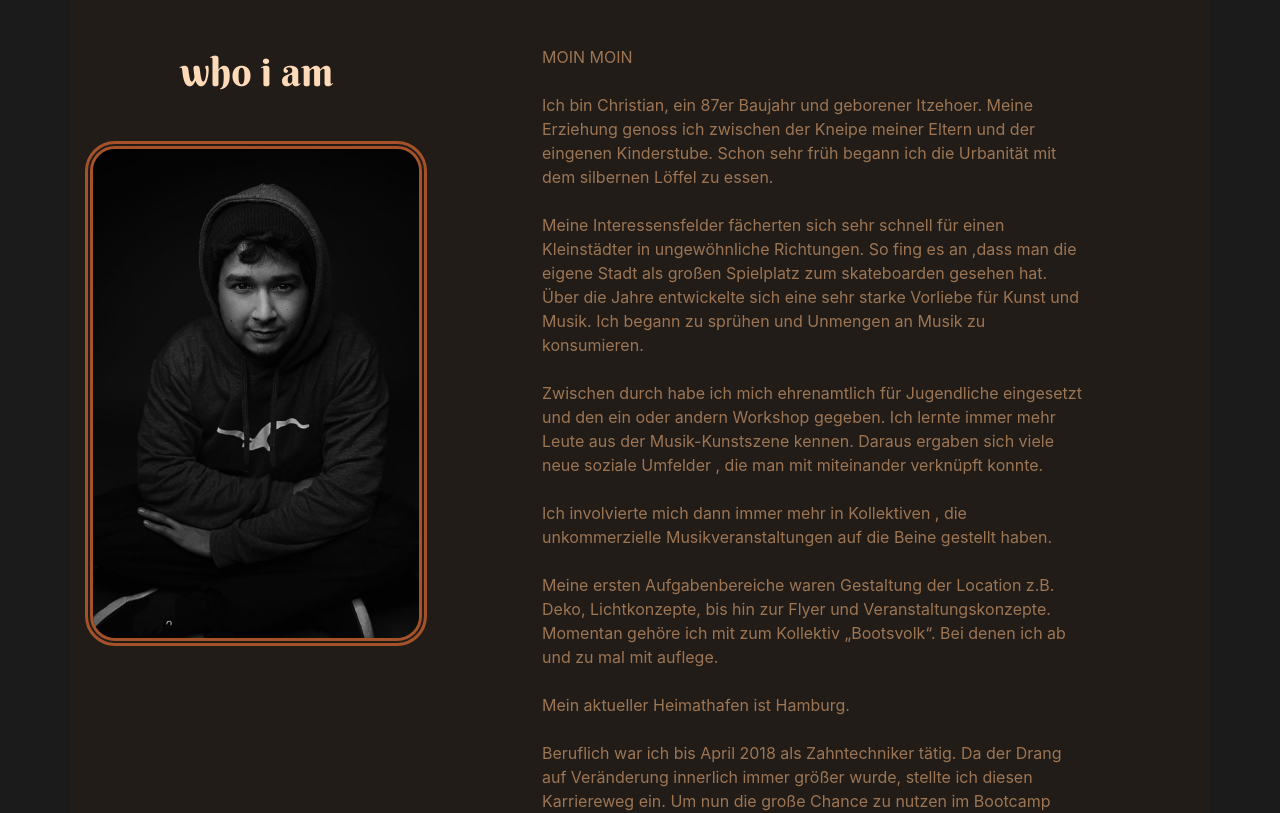
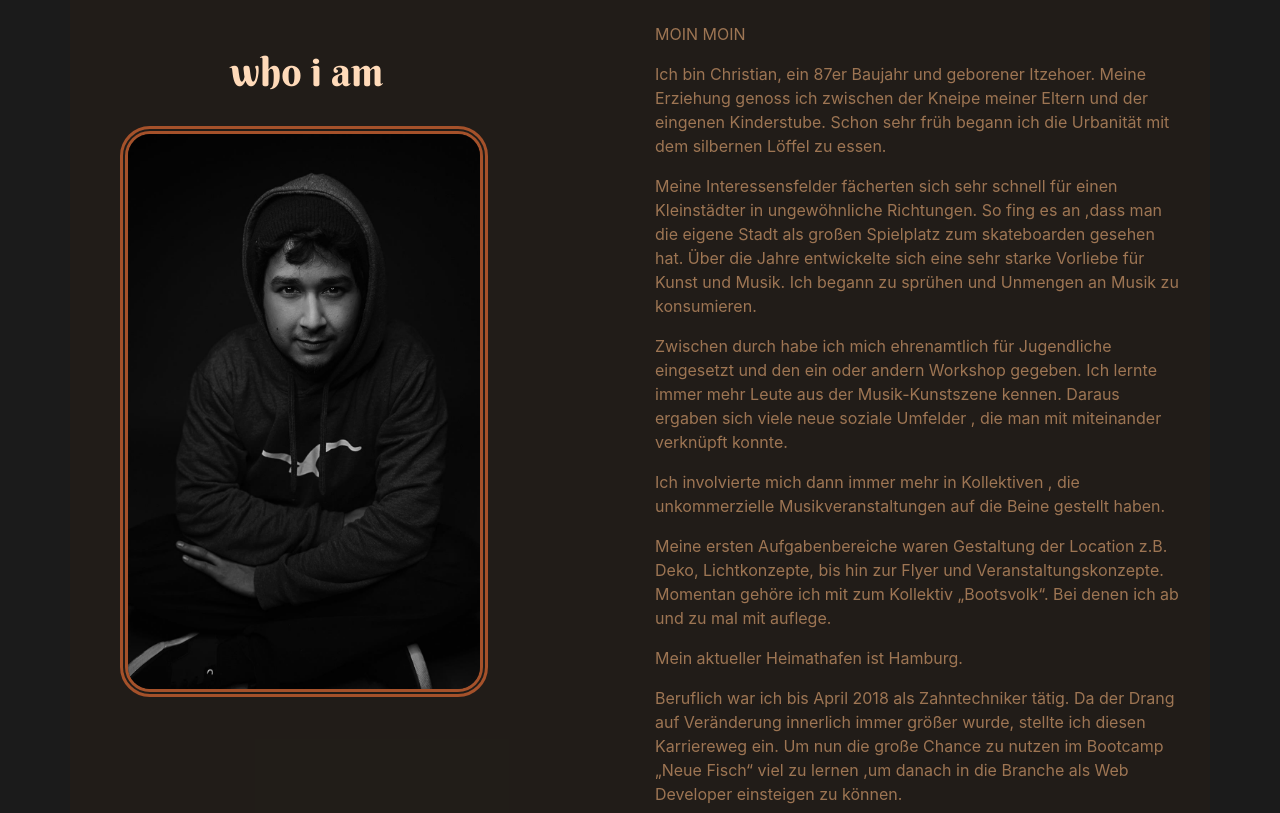
Before and after one commit to izcaptain/masterkey, a website: page docs/index.html in a window 1280 px wide. Shown: the part 1040-1853 px from the top of the page. Drawn offline with Linux system fonts and the light colour scheme.

Commit message:
Add sunday

```diff
--- a/docs/index.html
+++ b/docs/index.html
@@ -1,5 +1,6 @@
 <!DOCTYPE html>
 <html lang="de">
+
 <head>
     <meta charset="UTF-8">
     <meta name="viewport" content="width=device-width, initial-scale=1.0">
@@ -10,83 +11,119 @@
     <link rel="stylesheet" href="css/styles.css">
     <title>MASTERKEY</title>
 </head>
+
 <body class="back">
     <div class="container topic">
         <header>
             <h1 class="pictext">today is a good day</h1>
-        <a href="#me"><img class="container pic" src="img/DSC_6290.JPG" alt="Alte Holzbole auf der eine Schnapsflasche, ein Aschenbecher mit qualmender Zigarette steht.In der Fütze von der Schnapsflasche
-        schwimmt ein Papierschiff"></a>
+            <a href="#me">
+                <img class="container pic" src="img/DSC_6290.JPG" alt="Alte Holzbole auf der eine Schnapsflasche, ein Aschenbecher mit qualmender Zigarette steht.In der Fütze von der Schnapsflasche
+        schwimmt ein Papierschiff">
+            </a>
 
             <nav>
                 <ul class="menu">
-                <li class="list_item btn btn-dark btn-lg"><a href="#ME">ME</a></li>
-                <li class="list_item btn btn-dark btn-lg"><a href="#myself">MYSELF</a></li>
-                <li class="list_item btn btn-dark btn-lg"><a href="#and">AND</a></li>
-                <li class="list_item btn btn-dark btn-lg"><a href="#impress">I</a></li>
+                    <li class="list_item btn btn-dark btn-lg">
+                        <a href="#ME">ME</a>
+                    </li>
+                    <li class="list_item btn btn-dark btn-lg">
+                        <a href="#myself">MYSELF</a>
+                    </li>
+                    <li class="list_item btn btn-dark btn-lg">
+                        <a href="#and">AND</a>
+                    </li>
+                    <li class="list_item btn btn-dark btn-lg">
+                        <a href="#impress">I</a>
+                    </li>
                 </ul>
             </nav>
         </header>
 
 
         <main id="me">
-                  <h1 class="wer">who i am</h1>
-            <div class="row"><img id="myself" class="myself" src="img/black.jpg" alt="ICKE">
-                <p id="ME" class="col-6 metext">
-                    <br>MOIN MOIN<br>
-                    <br>Ich bin Christian, ein 87er Baujahr und geborener Itzehoer. Meine Erziehung genoss ich zwischen der Kneipe meiner Eltern und
-                    der eingenen Kinderstube. Schon sehr früh begann ich die Urbanität mit dem silbernen Löffel zu essen.
-                    <br>
+            <h1 class="who">who i am</h1>
+            <div class="container">
+                <div class="row">
+                    <div class="col-lg-6">
+                        <img id="myself" class="myself" src="img/black.jpg" alt="ICKE">
+                    </div>
+                    <div class="col-lg-6"><p id="ME">
+                            <p>MOIN MOIN<p>
+                                    <p>Ich bin Christian, ein 87er Baujahr und geborener Itzehoer. Meine Erziehung genoss ich
+                                        zwischen der Kneipe meiner Eltern und der eingenen Kinderstube. Schon sehr früh begann
+                                        ich die Urbanität mit dem silbernen Löffel zu essen.
+                                        <p>
 
-                    <br>Meine Interessensfelder fächerten sich sehr schnell für einen Kleinstädter in ungewöhnliche Richtungen. So fing es an ,dass
-                    man die eigene Stadt als großen Spielplatz zum skateboarden gesehen hat. Über die Jahre entwickelte sich eine sehr starke
-                    Vorliebe für Kunst und Musik. Ich begann zu sprühen und Unmengen an Musik zu konsumieren.
-                    <br>
+                                            <p>Meine Interessensfelder fächerten sich sehr schnell für einen Kleinstädter in
+                                                ungewöhnliche Richtungen. So fing es an ,dass man die eigene Stadt als großen
+                                                Spielplatz zum skateboarden gesehen hat. Über die Jahre entwickelte sich
+                                                eine sehr starke Vorliebe für Kunst und Musik. Ich begann zu sprühen und
+                                                Unmengen an Musik zu konsumieren.
+                                                <p>
 
-                    <br>Zwischen durch habe ich mich ehrenamtlich für Jugendliche eingesetzt und den ein oder andern Workshop gegeben. Ich lernte
-                    immer mehr Leute aus der Musik-Kunstszene kennen. Daraus ergaben sich viele neue soziale Umfelder , die man mit miteinander
-                    verknüpft konnte.
-                    <br>
+                                                    <p>Zwischen durch habe ich mich ehrenamtlich für Jugendliche eingesetzt
+                                                        und den ein oder andern Workshop gegeben. Ich lernte immer mehr Leute
+                                                        aus der Musik-Kunstszene kennen. Daraus ergaben sich viele neue soziale
+                                                        Umfelder , die man mit miteinander verknüpft konnte.
+                                                        <p>
 
-                    <br>Ich involvierte mich dann immer mehr in Kollektiven , die unkommerzielle Musikveranstaltungen auf die Beine gestellt haben.
-                    <br>
+                                                            <p>Ich involvierte mich dann immer mehr in Kollektiven , die unkommerzielle
+                                                                Musikveranstaltungen auf die Beine gestellt haben.
+                                                                <p>
 
-                    <br>Meine ersten Aufgabenbereiche waren Gestaltung der Location z.B. Deko, Lichtkonzepte, bis hin zur Flyer und Veranstaltungskonzepte.
-                    Momentan gehöre ich mit zum Kollektiv „Bootsvolk“. Bei denen ich ab und zu mal mit auflege.
-                    <br>
+                                                                    <p>Meine ersten Aufgabenbereiche waren Gestaltung der Location
+                                                                        z.B. Deko, Lichtkonzepte, bis hin zur Flyer und Veranstaltungskonzepte.
+                                                                        Momentan gehöre ich mit zum Kollektiv „Bootsvolk“.
+                                                                        Bei denen ich ab und zu mal mit auflege.
+                                                                        <p>
 
-                    <br>Mein aktueller Heimathafen ist Hamburg.<br>
+                                                                            <p>Mein aktueller Heimathafen ist Hamburg.
+                                                                                <p>
 
-                    <br>Beruflich war ich bis April 2018 als Zahntechniker tätig. Da der Drang auf Veränderung innerlich immer größer wurde, stellte
-                    ich diesen Karriereweg ein. Um nun die große Chance zu nutzen im Bootcamp „Neue Fisch“ viel zu lernen ,um danach in die Branche
+                                                                                    <p>Beruflich war ich bis April 2018 als
+                                                                                        Zahntechniker tätig. Da der Drang
+                                                                                        auf Veränderung innerlich immer größer
+                                                                                        wurde, stellte ich diesen Karriereweg
+                                                                                        ein. Um nun die große Chance zu nutzen
+                                                                                        im Bootcamp „Neue Fisch“ viel zu
+                                                                                        lernen ,um danach in die Branche
                                                                                         als Web Developer einsteigen zu können.
-                    <br></p>
+                                                                                        <p></p>
+                    </div>
+                </div>
+
             </div>
         </main>
 
-        <div>
+
         <aside>
             <h2 id="and" class="anyskills">...any skills?</h2>
             <p>
-                    <br>Na klar!<br>
+                <br>Na klar!
+                <br>
 
-                            <br>Meine Eigenschaft ist es auf andere Menschen ruhig zu wirken, wie das Meer kurz vorm Sturm. Dinge aus verschiedene Perspektiven
-                            zu sehen. Offen für neu Sachen zu sein, viel Engagement ein zu bringen um mit kreativen Ansätzen das jeweilige Ziel
-                            zu erreichen. Denn außergewöhnliche Situationen erfordern besondere Maßnahmen. Hier nur ein paar Soft-/Hardskills :<br>
+                <br>Meine Eigenschaft ist es auf andere Menschen ruhig zu wirken, wie das Meer kurz vorm Sturm. Dinge aus verschiedene
+                Perspektiven zu sehen. Offen für neu Sachen zu sein, viel Engagement ein zu bringen um mit kreativen Ansätzen
+                das jeweilige Ziel zu erreichen. Denn außergewöhnliche Situationen erfordern besondere Maßnahmen. Hier nur
+                ein paar Soft-/Hardskills :
+                <br>
             </p>
             <ul class="col">
-               <br><br>
+                <br>
+                <br>
                 <li>Zahntechnik-im Bereich Kunstoffprothetik, Modellgußtechnik, Lasern, Polymere Verblendtechnik, ABS und CAD/CAM-Technik</li>
                 <li>Photography/Umgang mit Spiegelreflexkameras/Bildkonzepten/Tonwertkorrekturen</li>
                 <li>Kreative Wandgestaltung mit Sprühdosen</li>
                 <li>Gastronomisches Grundwissen/ z.b für Musikveranstaltungen</li>
                 <li>Siebdruck/beschichten der Siebe und drucken auf Wasserbasisfarben</li>
                 <li>just in process: HTML/CSS</li>
-              <li>Softskills: Teamfähig/ Zuverlässig/ ein Blick für Ästehtik/ Verantwortungsbewusst/ soziale Kompetenz im Umgang mit Menschen</li>
+                <li>Softskills: Teamfähig/ Zuverlässig/ ein Blick für Ästehtik/ Verantwortungsbewusst/ soziale Kompetenz im Umgang
+                    mit Menschen</li>
                 </li>
             </ul>
 
         </aside>
-       </div>
+
 
         <footer>
             <h3 id="impress" class="impress">*impress&amp;contact*</h3>
@@ -106,12 +143,13 @@
 
                     <strong>Haftungsausschluss für Links:</strong>
                     <br>
-                    <br>Meine Website enthält Links zu externen Webseiten Dritter, auf deren Inhalte ich keinen Einfluss haben. Deshalb
-                    kannen ich für diese fremden Inhalte auch keine Gewähr übernehmen. Für die Inhalte der verlinkten Seiten ist stets
-                    der jeweilige Anbieter oder Betreiber der Seiten verantwortlich. Die verlinkten Seiten wurden zum Zeitpunkt der Verlinkung
-                    auf mögliche Rechtsverstöße überprüft. Rechtswidrige Inhalte waren zum Zeitpunkt der Verlinkung nicht erkennbar.
-                    Eine permanente inhaltliche Kontrolle der verlinkten Seiten ist jedoch ohne konkrete Anhaltspunkte einer Rechtsverletzung
-                    nicht zumutbar. Bei Bekanntwerden von Rechtsverletzungen werden wir derartige Links umgehend entfernen.</p>
+                    <br>Meine Website enthält Links zu externen Webseiten Dritter, auf deren Inhalte ich keinen Einfluss haben.
+                    Deshalb kannen ich für diese fremden Inhalte auch keine Gewähr übernehmen. Für die Inhalte der verlinkten
+                    Seiten ist stets der jeweilige Anbieter oder Betreiber der Seiten verantwortlich. Die verlinkten Seiten
+                    wurden zum Zeitpunkt der Verlinkung auf mögliche Rechtsverstöße überprüft. Rechtswidrige Inhalte waren
+                    zum Zeitpunkt der Verlinkung nicht erkennbar. Eine permanente inhaltliche Kontrolle der verlinkten Seiten
+                    ist jedoch ohne konkrete Anhaltspunkte einer Rechtsverletzung nicht zumutbar. Bei Bekanntwerden von Rechtsverletzungen
+                    werden wir derartige Links umgehend entfernen.</p>
 
             </div>
         </footer>
@@ -119,4 +157,5 @@
 </body>
 </div>
 </div>
+
 </html>
--- a/src/scss/styles.scss
+++ b/src/scss/styles.scss
@@ -27,7 +27,7 @@ p, li {
 .pic {
     border-radius: 30px;
     border: 8px double rgb(165, 81, 42);
-    margin: 2px;
+    margin: 10px 2px 2px 2px;
     padding: 2px;
     background-size: cover;
 }
@@ -44,44 +44,38 @@ p, li {
 }
 
 .pictext {
-    display: flex;
-    justify-content: center;
     color: peachpuff;
     font-family: 'Berkshire Swash', cursive;
-    display: inline;
     margin-left: 20px;
+    margin-bottom: 50px;
 }
 
 .myself {
     border-radius: 30px;
     border: 8px double rgb(165, 81, 42);
-    width: 30%;
-    height: 30%;
-    margin-left: 15px;
+    width: 70%;
+    height: 70%;
+    margin-left: 20px;
     margin-top: 120px;
 }
 
-.wer {
-    margin-left: 95px;
+.who {
+    margin-left: 145px;
     margin-top: 120px;
-    margin-bottom: -75px;
+    margin-bottom: -90px;
 }
-
-.metext {
-    margin-left: 100px;
-
 
 }
 
 .anyskills {
     margin-top: 100px;
     margin-bottom: 20px;
-    margin-left: 70px;
+    //margin-left: 70px;
 }
 
 .impress {
     margin-top: 150px;
-    margin-left: 60px;
+    //margin-left: 60px;
     margin-bottom: 40px;
 }
 
```
Also changed, not shown: src/index.html (+83 -44 lines), docs/css/styles.css. Lines whose indentation alone changed are shown as unchanged.
